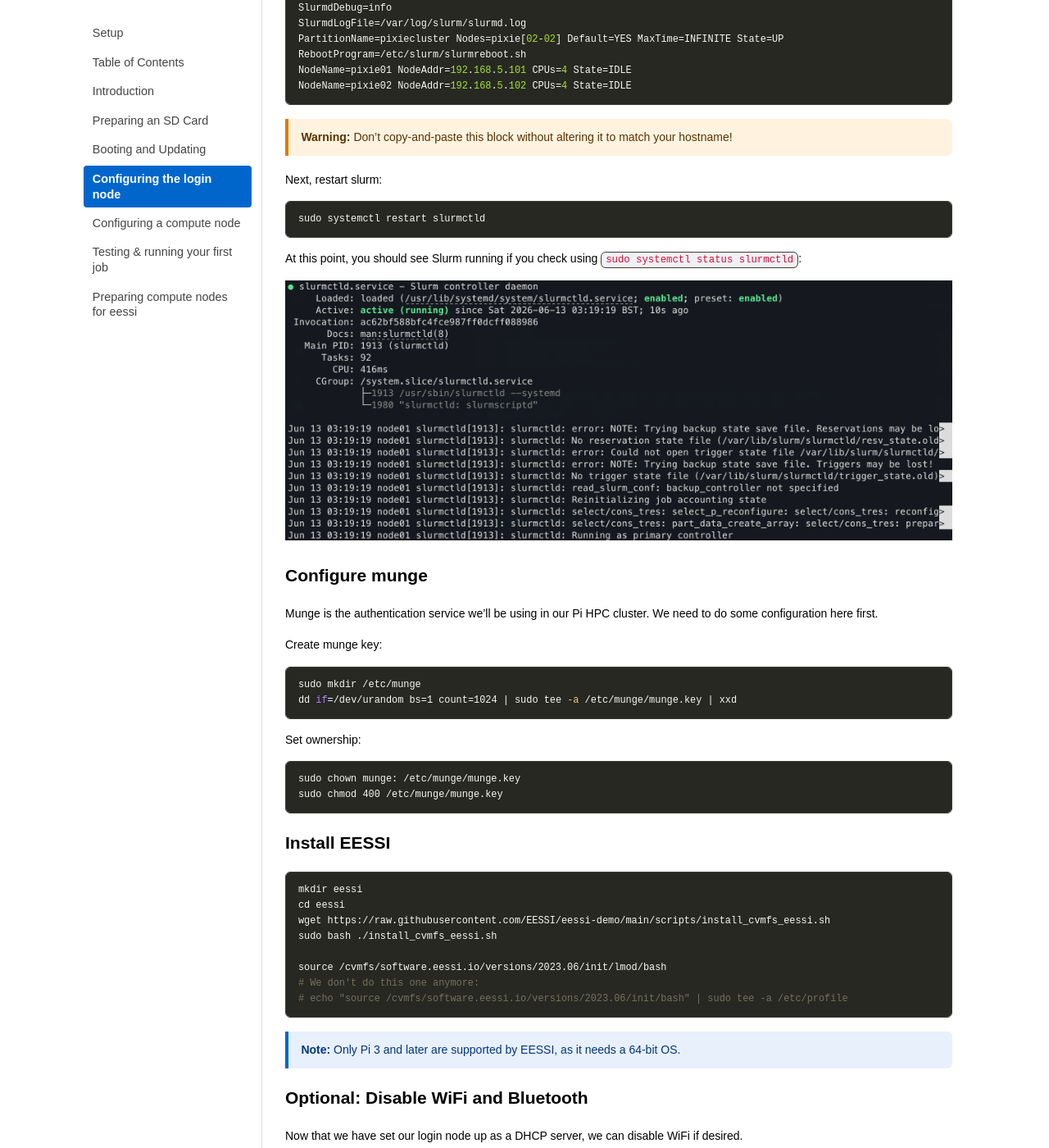
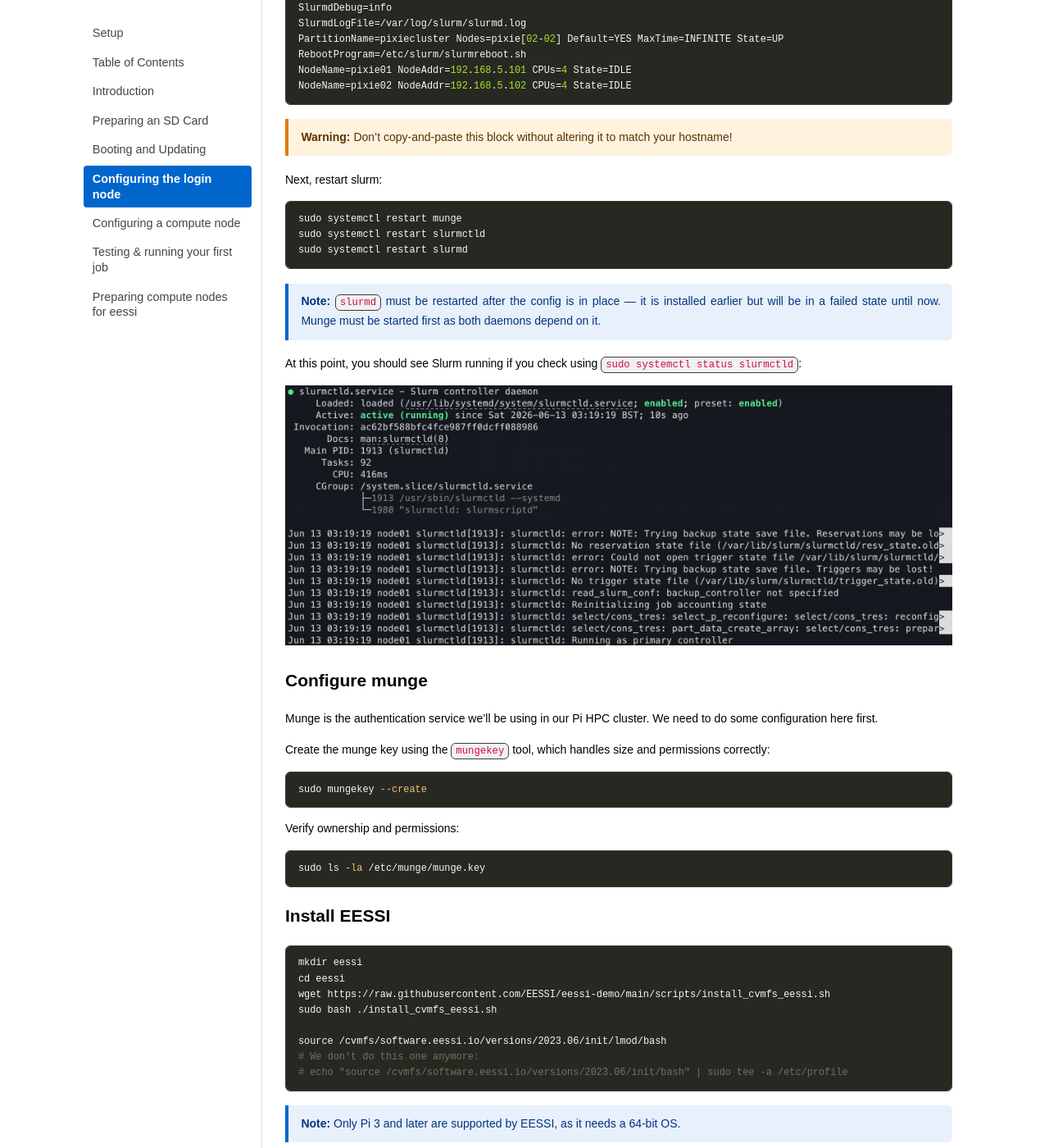
Before and after one commit to carpentriesoffline/Building_a_miniHPC_for_Training, a Jekyll site: the page built from 04-configurationLogin.md, in a window 1280 px wide and 1400 px high, scrolled down 5831 px. Shown: the whole window at 82% size. Built offline with Jekyll 4.4.1, drawn with Linux system fonts in a browser that asks for light colours.

Commit message:
Fix inconsistencies with the munge key

````diff
--- a/04-configurationLogin.md
+++ b/04-configurationLogin.md
@@ -277,8 +277,13 @@ NodeName=pixie02 NodeAddr=192.168.5.102 CPUs=4 State=IDLE
 Next, restart slurm:
 
 ```bash
+sudo systemctl restart munge
 sudo systemctl restart slurmctld
+sudo systemctl restart slurmd
 ```
+
+> **Note:** `slurmd` must be restarted after the config is in place — it is installed earlier
+> but will be in a failed state until now. Munge must be started first as both daemons depend on it.
 
 At this point, you should see Slurm running if you check using `sudo systemctl status slurmctld`:
 
@@ -288,18 +293,16 @@ At this point, you should see Slurm running if you check using `sudo systemctl s
 
 Munge is the authentication service we'll be using in our Pi HPC cluster. We need to do some configuration here first.
 
-Create munge key:
+Create the munge key using the `mungekey` tool, which handles size and permissions correctly:
 
 ```bash
-sudo mkdir /etc/munge
-dd if=/dev/urandom bs=1 count=1024 | sudo tee -a /etc/munge/munge.key | xxd
+sudo mungekey --create
 ```
 
-Set ownership:
+Verify ownership and permissions:
 
- ```bash
-sudo chown munge: /etc/munge/munge.key
-sudo chmod 400 /etc/munge/munge.key
+```bash
+sudo ls -la /etc/munge/munge.key
 ```
 
 ## Install EESSI
````
Also changed, not shown: 05-configurationCompute.md (+20 -1 lines).
